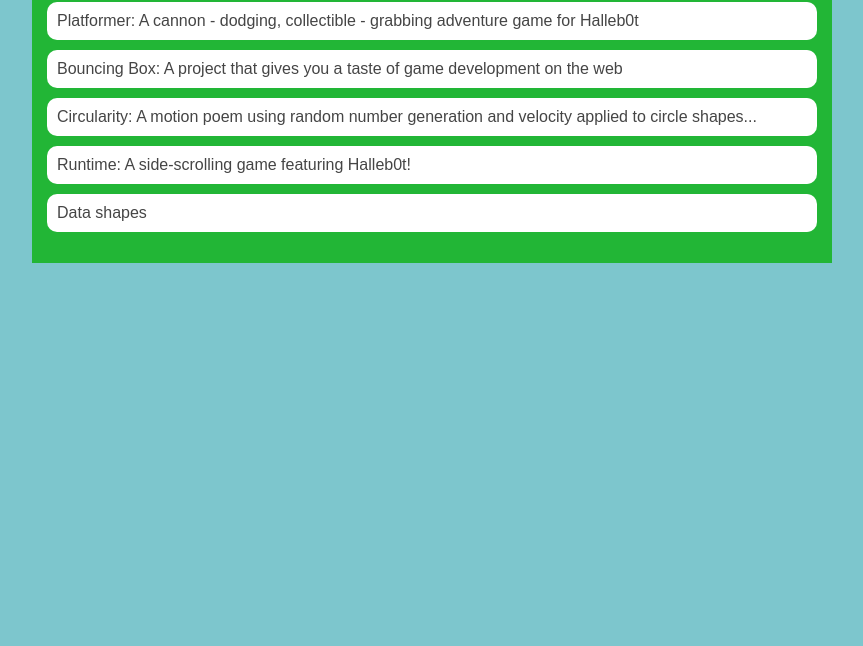
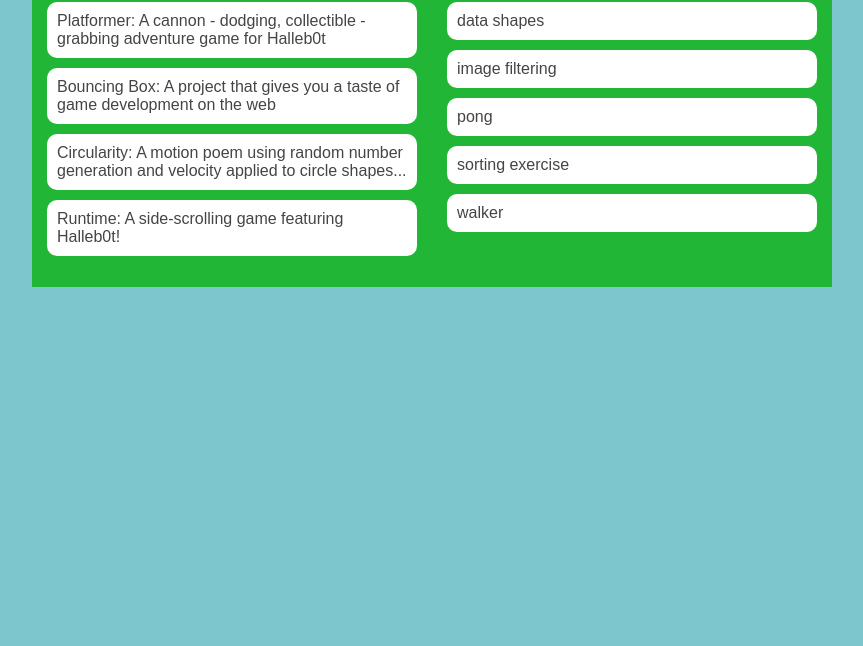
Before and after one commit to curtismarks/curtismarks.github.io, a plain HTML site: page portfolio.html in a window 1280 px wide. Shown: the part 154-800 px from the top of the page, without its empty margins (208-1071 px from the left). Drawn offline with Linux system fonts and the light colour scheme.

Commit message:
change porfolio

```diff
--- a/portfolio.html
+++ b/portfolio.html
@@ -110,15 +110,25 @@
             </nav>
 
             <main>
-           <div class="content">
+                <div class="content">
                 <h1>portfolio</h1>
                 <ul id="portfolio">
                     <li><a href="projects/platformer/">Platformer: A cannon - dodging, collectible - grabbing adventure game for Halleb0t</a></li>
                     <li><a href="projects/bouncing-box/">Bouncing Box: A project that gives you a taste of game development on the web </a></li>
                     <li><a href="projects/circularity/">Circularity: A motion poem using random number generation and velocity applied to circle shapes...</a></li>
-                    <li><a href="projects/runtime">Runtime: A side-scrolling game featuring Halleb0t!</a></li>
-                    <li><a href="projects/data-shapes">Data shapes</a></li>
+                    <li><a href="projects/runtime/">Runtime: A side-scrolling game featuring Halleb0t!</a></li>
                 </ul>
+                </div>
+                <div class="content">
+                    <h1> asd portfolio</h1>
+                    <ul id="portfolio">
+                        <li><a href="asd-projects/data-shapes/">data shapes</a></li>
+                        <li><a href="asd-projects/image-filtering/">image filtering</a></li>
+                        <li><a href="asd-projects/pong/">pong</a></li>
+                        <li><a href="asd-projects/sorting-exercise/">sorting exercise</a></li>
+                        <li><a href="asd-projects/walker/">walker</a></li>
+                    </ul>
+                    </div>
             </main>
         </div>
     </body>
```
